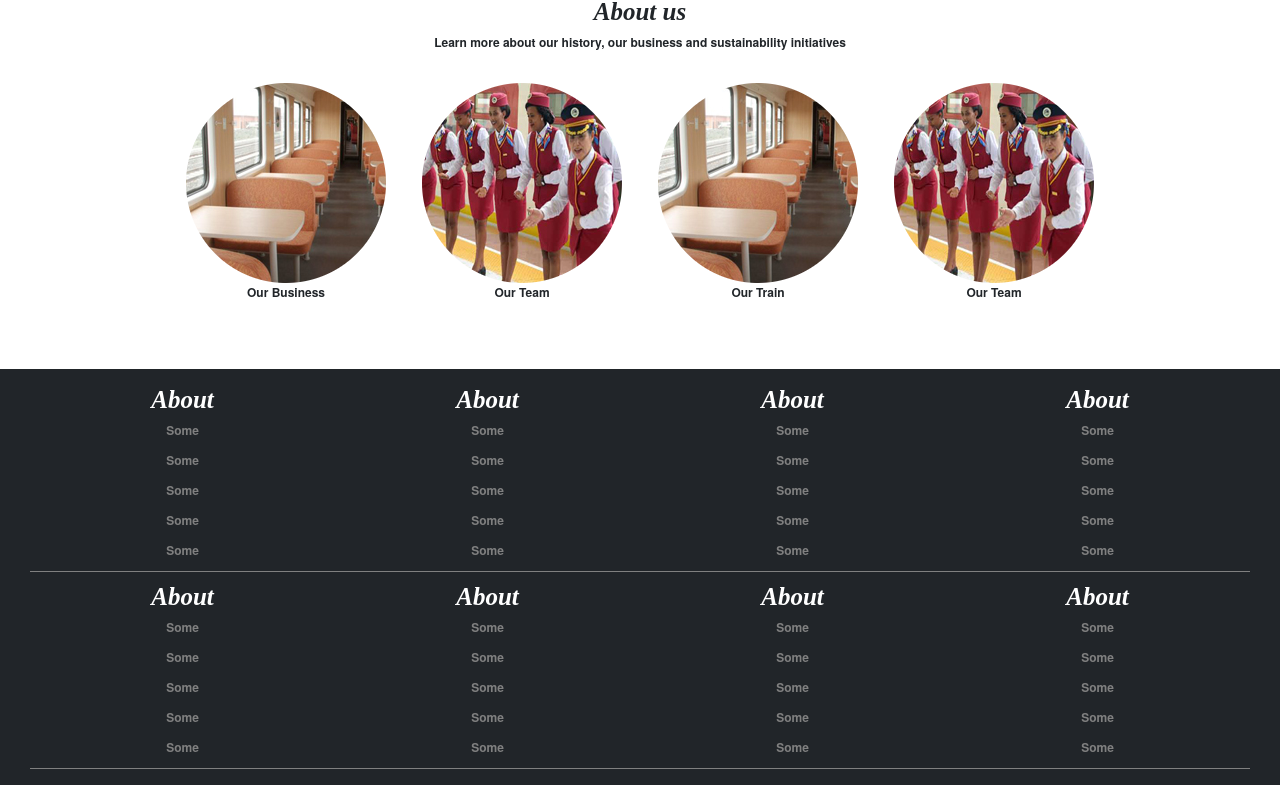
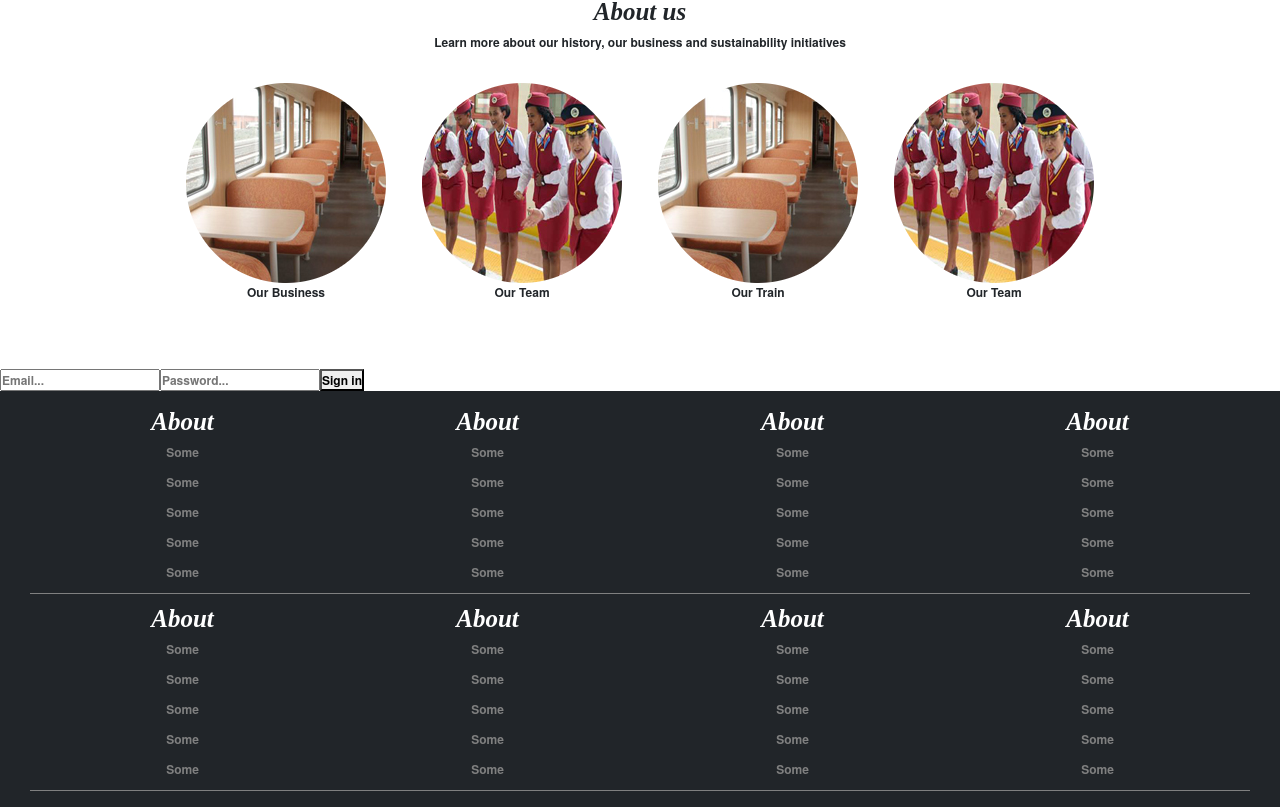
Before and after one commit to eyueldegefa/Final-Year-Project-C.S, a React (Create React App) app in the folder final-year-project-c.s/: page / in a window 1280 px wide. Shown: the part 2568-3375 px from the top of the page. Before the commit the page ends 3353 px from the top, so only its background shows below. Built offline with nearby package versions, Linux system fonts and the light colour scheme.

Commit message:
Authentication part

```diff
--- a/final-year-project-c.s/package.json
+++ b/final-year-project-c.s/package.json
@@ -10,6 +10,7 @@
     "@testing-library/jest-dom": "^5.17.0",
     "@testing-library/react": "^13.4.0",
     "@testing-library/user-event": "^13.5.0",
+    "firebase": "^11.0.2",
     "react": "^18.3.1",
     "react-dom": "^18.3.1",
     "react-scripts": "5.0.1",
--- a/final-year-project-c.s/src/App.js
+++ b/final-year-project-c.s/src/App.js
@@ -4,6 +4,7 @@ import Booking from './Components/Booking/Booking';
 import Banner from './Components/Banner/Banner';
 import Home from './Components/Home/Home';
 import Footer from './Components/Footer/Footer';
+import { Auth } from './Pages/Auth';
 
 function App() {
   return (
@@ -12,6 +13,7 @@ function App() {
       <Banner />
       <Booking />
       <Home />
+      <Auth />
       <Footer />
     </div>
   );
--- /dev/null
+++ b/final-year-project-c.s/src/Pages/Auth.js
@@ -0,0 +1,25 @@
+import { auth } from '../Pages/Config/firebase';
+import { createUserWithEmailAndPassword } from 'firebase/auth';
+import { useState } from 'react';
+
+export const Auth = () => {
+    const [email, setEmail] = useState("");
+    const [password, setPassword] = useState("");
+
+    const signIn = async () => {
+        await createUserWithEmailAndPassword(auth, email, password);
+    };
+    return (
+        <div>
+            <input
+                placeholder="Email..."
+                onChange={(e) => setEmail(e.target.value)}
+            />
+            <input
+                placeholder="Password..." type='password'
+                onChange={(e) => setPassword(e.target.value)}
+            />
+            <button onClick={signIn}>Sign in</button>
+        </div>
+    );
+}
--- /dev/null
+++ b/final-year-project-c.s/src/Pages/Config/firebase.js
@@ -0,0 +1,21 @@
+// Import the functions you need from the SDKs you need
+import { initializeApp } from "firebase/app";
+import {getAuth} from "firebase/auth";
+// TODO: Add SDKs for Firebase products that you want to use
+// https://firebase.google.com/docs/web/setup#available-libraries
+
+// Your web app's Firebase configuration
+// For Firebase JS SDK v7.20.0 and later, measurementId is optional
+const firebaseConfig = {
+    apiKey: "AIzaSyBMUuHNCsIYbNBmxLlBbMCza9j0uwC5Jm0",
+    authDomain: "ethiopian-railways-af181.firebaseapp.com",
+    projectId: "ethiopian-railways-af181",
+    storageBucket: "ethiopian-railways-af181.firebasestorage.app",
+    messagingSenderId: "492494305372",
+    appId: "1:492494305372:web:4081aad19cde491810ce99",
+    measurementId: "G-6RM5RYB9KK"
+  };
+
+// Initialize Firebase
+const app = initializeApp(firebaseConfig);
+export const auth = getAuth(app);
```
Also changed, not shown: 1 other file (tests, documents, lock files or other folders).
